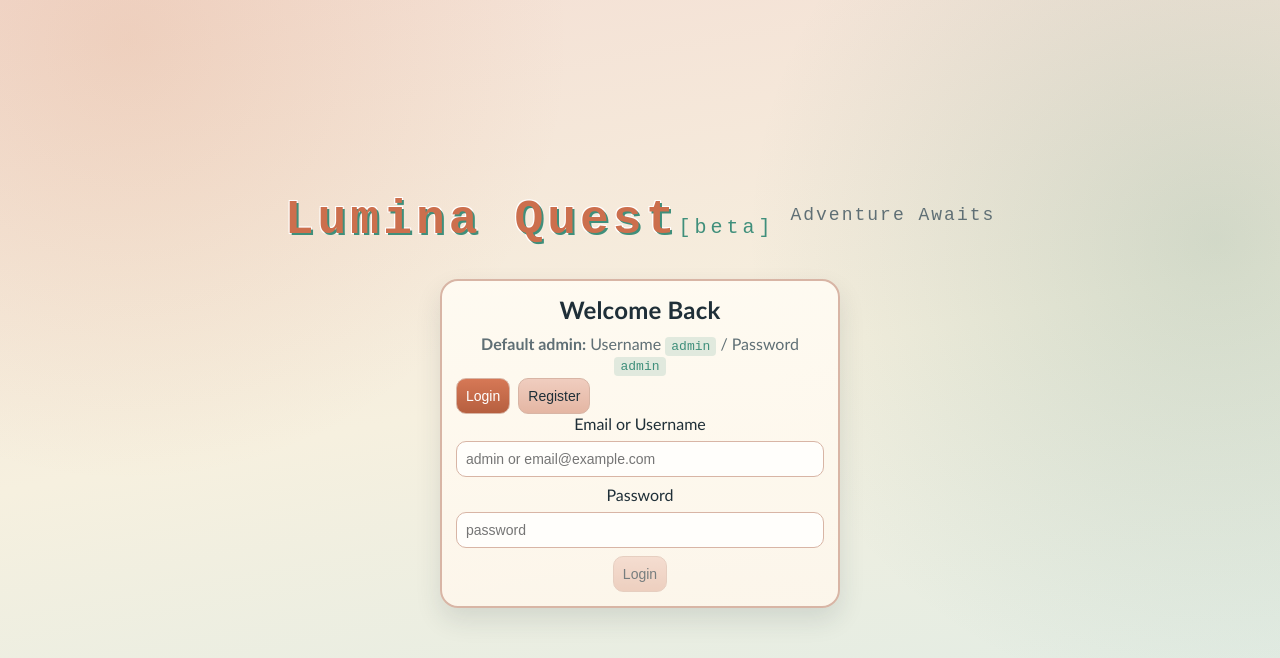
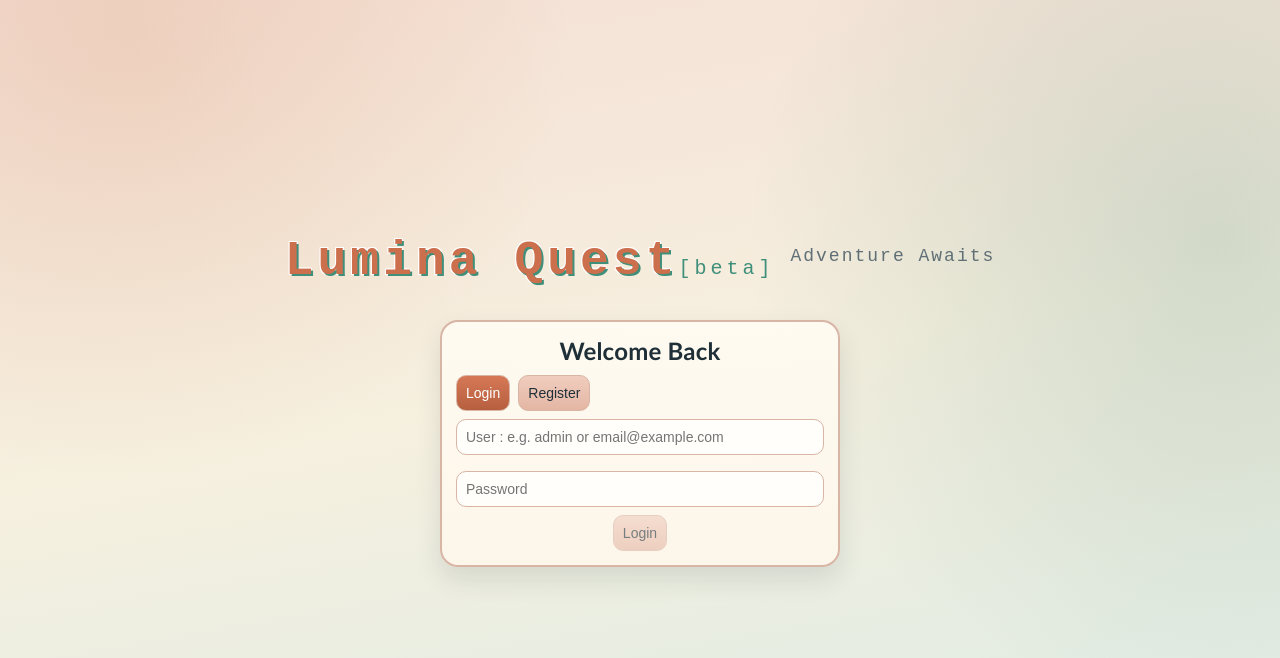
Before and after one commit to aamir-nus/lumina-quest, a React (Vite) app in the folder web/: page / in a window 1280 px wide. Shown: the top 658 px of the page. Built offline with nearby package versions, Linux system fonts and the light colour scheme; no server answers.

Commit message:
update -- cleaner animation

```diff
--- a/web/src/components/AuthPanel.jsx
+++ b/web/src/components/AuthPanel.jsx
@@ -30,24 +30,20 @@ export function AuthPanel({ onAuth }) {
   })();
 
   return (
-    <section className="card" aria-live="polite">
-      <h2>{mode === 'login' ? 'Welcome Back' : 'Join Adventure'}</h2>
-      {mode === 'login' && (
-        <p className="muted">
-          <strong>Default admin:</strong> Username <code>admin</code> / Password <code>admin</code>
-        </p>
-      )}
-      {mode === 'register' && (
-        <p className="muted">Create an account to start your journey.</p>
-      )}
-      <div className="row">
+    <section className="card auth-card" aria-live="polite">
+      <div className="auth-header">
+        <h2>{mode === 'login' ? 'Welcome Back' : 'Join Adventure'}</h2>
+        {mode === 'register' && (
+          <p className="muted">Create an account to start your journey.</p>
+        )}
+      </div>
+      <div className="row auth-row">
         <button type="button" className={mode === 'login' ? 'active' : ''} onClick={() => setMode('login')} aria-pressed={mode === 'login'}>Login</button>
         <button type="button" className={mode === 'register' ? 'active' : ''} onClick={() => setMode('register')} aria-pressed={mode === 'register'}>Register</button>
       </div>
-      <label htmlFor="auth-email">Email or Username</label>
-      <input id="auth-email" value={email} onChange={(e) => setEmail(e.target.value)} placeholder={mode === 'login' ? "admin or email@example.com" : "email@example.com"} />
-      <label htmlFor="auth-password">Password</label>
-      <input id="auth-password" value={password} onChange={(e) => setPassword(e.target.value)} placeholder="password" type="password" />
+
+      <input id="auth-email" value={email} onChange={(e) => setEmail(e.target.value)} placeholder={mode === 'login' ? "User : e.g. admin or email@example.com" : "email@example.com"} />
+      <input id="auth-password" value={password} onChange={(e) => setPassword(e.target.value)} placeholder="Password" type="password" />
       {mode === 'register' ? (
         <>
           <label htmlFor="auth-role">Role</label>
```
